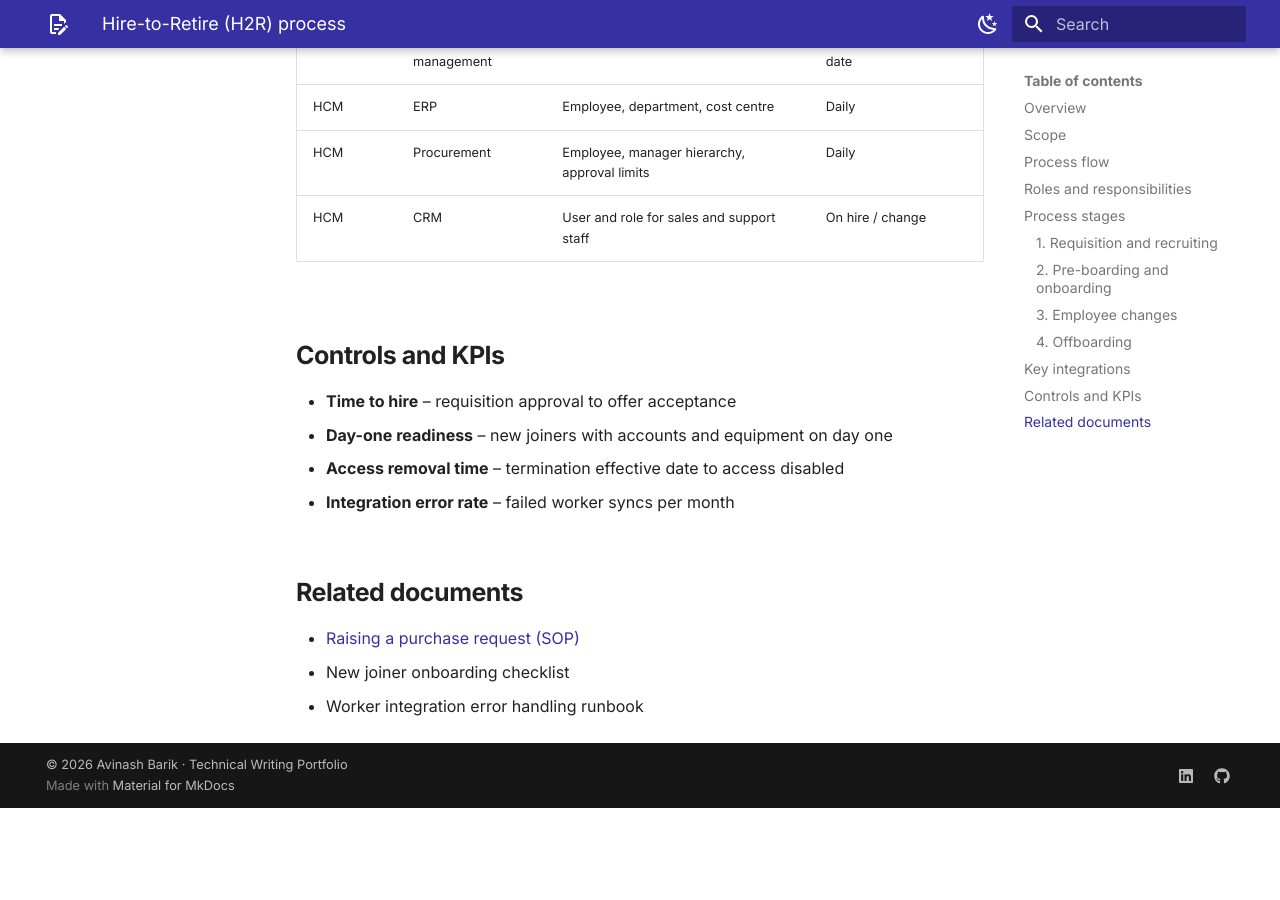
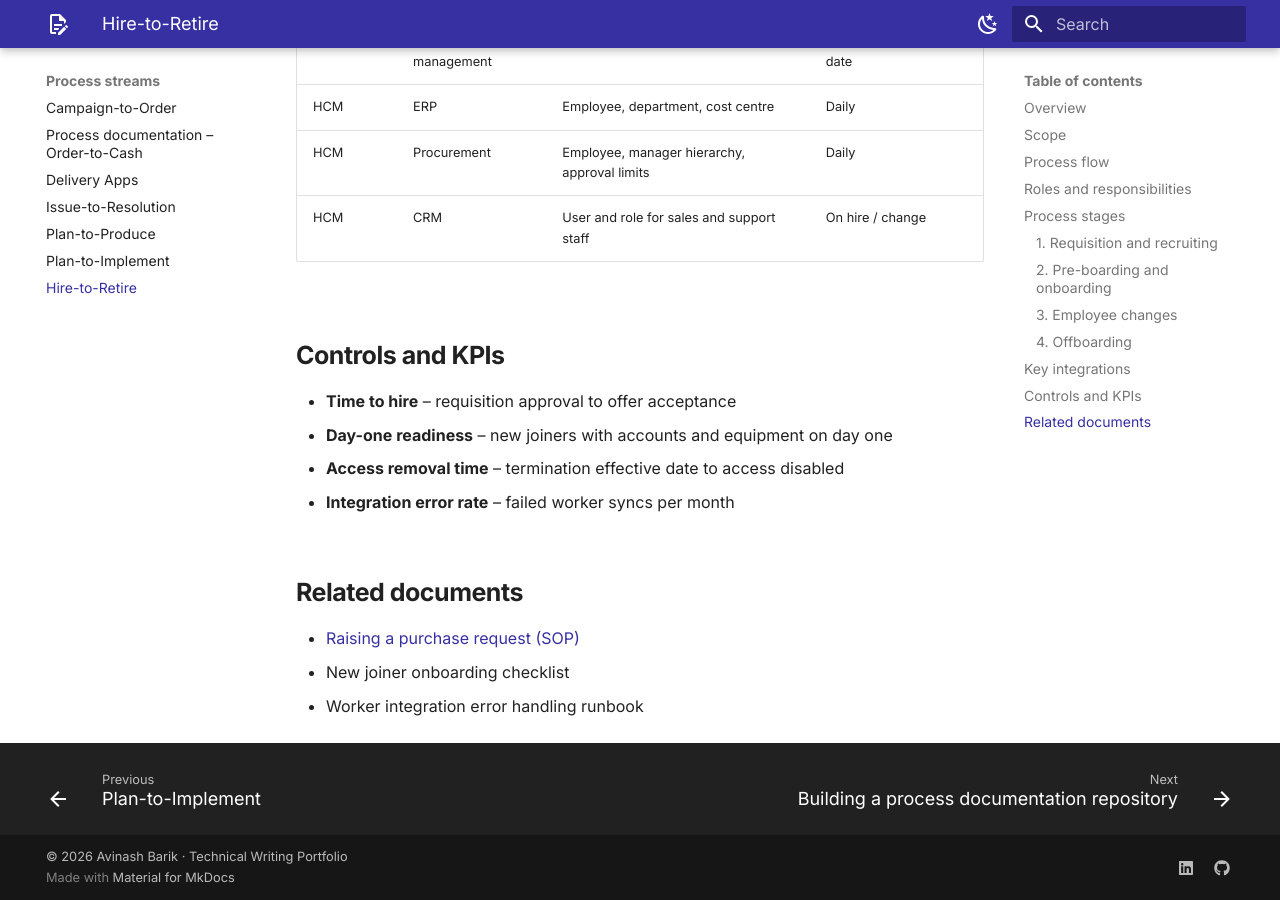
Before and after one commit to Avinash0789/Avinash0789.github.io, an MkDocs documentation site: the page built from docs/streams/hire-to-retire.md, in a window 1280 px wide and 900 px high, scrolled down 2829 px. Built offline with MkDocs 1.6.1 and Material for MkDocs 9.7.7, drawn with Linux system fonts in a browser that asks for light colours; before the commit the page ends 3637 px from its top, so only the background shows below that.

Commit message:
Add Process streams to navigation

```diff
--- a/mkdocs.yml
+++ b/mkdocs.yml
@@ -43,6 +43,14 @@ nav:
       - AI documentation – Knowledge base for an AI agent: samples/ai-knowledge-base.md
       - Release notes: samples/release-notes.md
       - Knowledge base article: samples/kb-article.md
+  - Process streams:
+      - Campaign-to-Order: streams/campaign-to-order.md
+      - Order-to-Cash: samples/order-to-cash.md
+      - Delivery Apps: streams/delivery-apps.md
+      - Issue-to-Resolution: streams/issue-to-resolution.md
+      - Plan-to-Produce: streams/plan-to-produce.md
+      - Plan-to-Implement: streams/plan-to-implement.md
+      - Hire-to-Retire: streams/hire-to-retire.md
   - Case studies:
       - Building a process documentation repository: case-studies/process-repository.md
       - Creating and training an AI knowledge agent: case-studies/ai-agent.md
```
